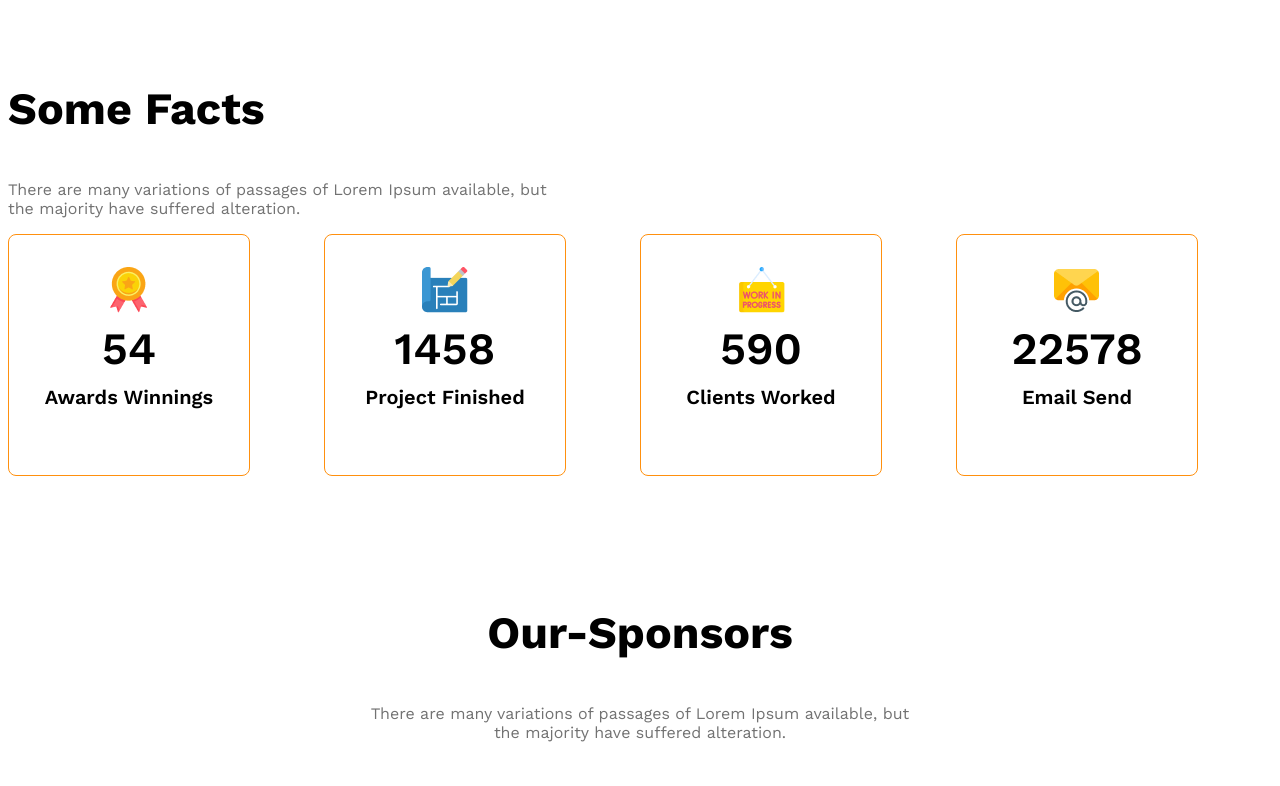
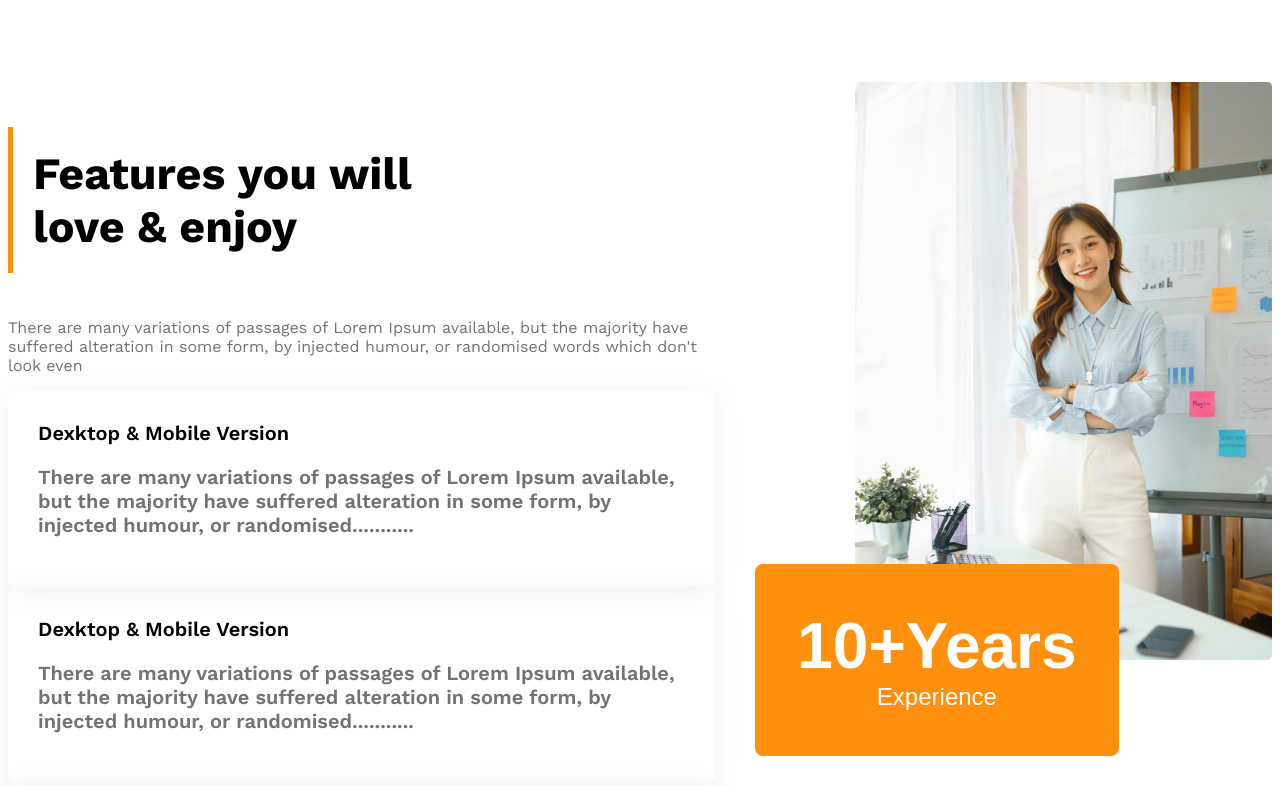
Before and after one commit to mehedihasanmamun/landing-page-responsive, a plain HTML site: page index.html in a window 1280 px wide. Shown: the part 2070-2856 px from the top of the page. Drawn offline with nearby package versions, Linux system fonts and the light colour scheme.

Commit message:
addedd more section and responsive section

```diff
--- a/architects.css
+++ b/architects.css
@@ -127,6 +127,43 @@ main > section{
     font-weight: 500;
 }
 
+/* feature section related styles  */
+.features{
+    gap: 140px;
+}
+  #feature-section-title{
+    border-left: 5px solid #FF900E;
+    padding: 20px;
+  }
+.feature-card{
+     padding: 30px;
+    box-shadow: 0 4px 30px 0 rgba(0, 0, 0, 0.06);
+    margin-bottom: 20px;
+    border-radius: 8px;
+}
+  .feature-card, .feature-title{
+    font-weight: 600;
+    font-size: 1.25rem;
+    margin-top: 0px;
+    margin-bottom: 0px;
+  }
+
+  #experience-badge{
+    padding: 45px 42px;
+    font-size: 1.5rem;
+    font-weight: 500;
+    margin-left: -100px;
+    margin-top: -100px;
+  }
+
+  .experience-year{
+    font-size: 4rem;
+    font-weight: 700;
+  }
+
+  .featured-architect img{
+    width: 100%;
+  }
 /* some fact related style  */
 .facts-container{
     display: grid;
@@ -174,11 +211,14 @@ main > section{
 .sponsor-companies img{
     filter: grayscale(100%);
 }
+
+
 /* header responsive style  */
 @media screen and (max-width: 576px) {
     .navbar,
     .nav-links,
-    .teams{
+    .teams,
+    .features{
         flex-direction: column;
     }
 
@@ -206,13 +246,18 @@ main > section{
         justify-items: center;
         gap: 50px;
     }
+    #experience-badge{
+        margin-top: 20px;
+        margin-left: 15px;
+    }
 
 }
 
 /* medium size device  */
 
 @media screen and (min-width: 576px) and (max-width: 992px) {
-    .teams{
+    .teams,
+    .features{
         flex-direction: column;
     }
     .our-features{
@@ -224,5 +269,8 @@ main > section{
         justify-items: center;
     }
 
-
+     #experience-badge{
+        margin-top: 20px;
+        margin-left: 15px;
+    }
 }
--- a/index.html
+++ b/index.html
@@ -49,6 +49,59 @@
             </div>
         </section>
 
+        <!-- feature will enjoy  -->
+        <section class="features display-flex">
+            <div>
+                <h3 id="feature-section-title" class="section-title">Features you will <br> love & enjoy</h3>
+                <p class="text-light-gray">
+                    There are many variations of passages of Lorem Ipsum available, but the majority have suffered alteration in some form, by injected humour, or randomised words which don't look even
+                </p>
+                <div class="feature-card">
+                    <h4 class="feature-title">
+                        Dexktop & Mobile Version
+                    </h4>
+                    <p class="text-light-gray">
+                        There are many variations of passages of Lorem Ipsum available, but the majority have suffered alteration in some form, by injected humour, or randomised...........
+                    </p>
+                </div>
+
+                <div class="feature-card">
+                    <h4 class="feature-title">
+                        Dexktop & Mobile Version
+                    </h4>
+                    <p class="text-light-gray">
+                        There are many variations of passages of Lorem Ipsum available, but the majority have suffered alteration in some form, by injected humour, or randomised...........
+                    </p>
+                </div>
+
+                <div class="feature-card">
+                    <h4 class="feature-title">
+                        Dexktop & Mobile Version
+                    </h4>
+                    <p class="text-light-gray">
+                        There are many variations of passages of Lorem Ipsum available, but the majority have suffered alteration in some form, by injected humour, or randomised...........
+                    </p>
+                </div>
+
+                <div class="feature-card">
+                    <h4 class="feature-title">
+                        Dexktop & Mobile Version
+                    </h4>
+                    <p class="text-light-gray">
+                        There are many variations of passages of Lorem Ipsum available, but the majority have suffered alteration in some form, by injected humour, or randomised...........
+                    </p>
+                </div>
+
+
+            </div>
+            <div class="featured-architect">
+                <img src="./images/architect.png" alt="">
+                <button id="experience-badge" class="btn-primary">
+                    <span class="experience-year">10+Years</span><br>
+                    <span>Experience</span>
+                </button>
+            </div>
+        </section>
         <!-- some facts will enjoy -->
 
         <section>
```
